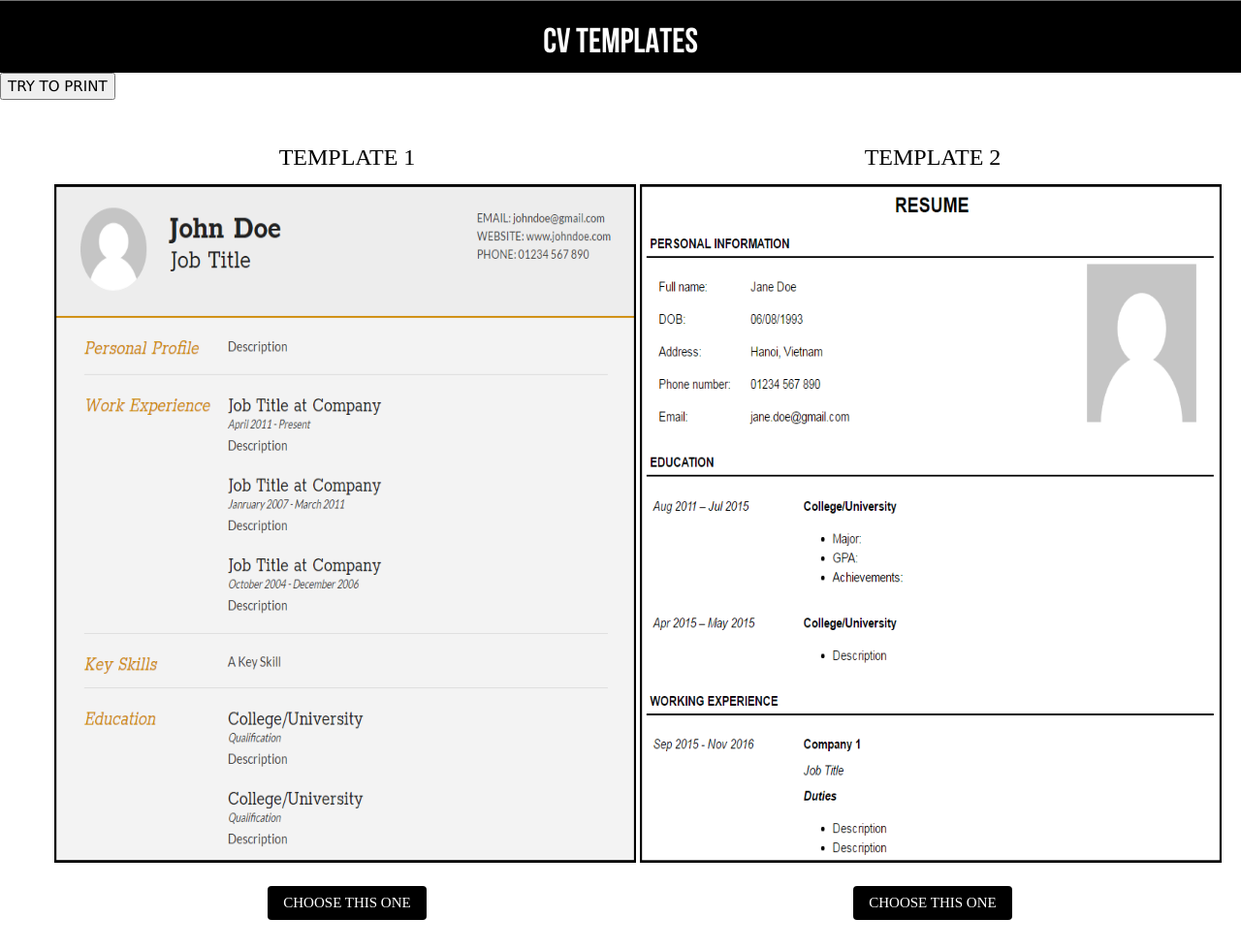
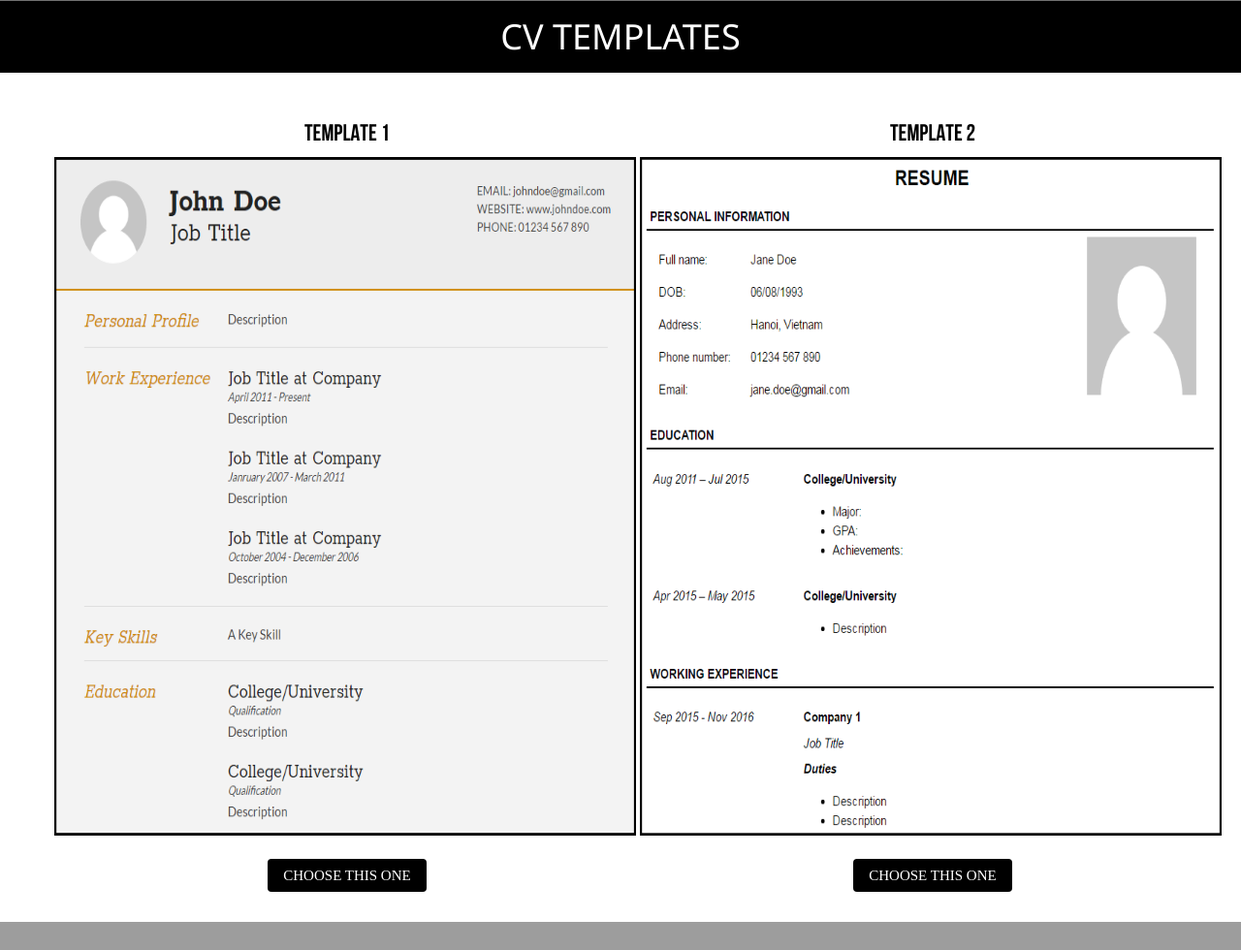
Before and after one commit to thaihaluong/CVfactory, a Flask app: page / in a window 1280 px wide. Shown: the part 812-1792 px from the top of the page at 97% size. After the commit the page ends 1763 px from the top, so only its background shows below. Run offline with Flask 2, Linux system fonts and the light colour scheme; some libraries are stand-ins or nearby versions.

Commit message:
Update cv_maker.html

```diff
--- a/templates/cv_maker.html
+++ b/templates/cv_maker.html
@@ -11,6 +11,9 @@
             font-family: 'utmbebas';
             src: url(../static/UTM_Bebas.ttf);
         }
+        @font-face{
+            font-family:'nbncommerce';
+            src: url(../static/NBNCommerce.otf);
         h1{
             font-family: 'utmbebas';
         }
@@ -87,13 +90,11 @@ function carousel() {
 
 </div>
 
-<a href="{{ url_for('printPDF') }}">
-    <button>TRY TO PRINT</button></a>
 <ul>
 
     <div class="w3-container w3-padding-16 w3-row">
     <div class="w3-half w3-border-black ">
-        <h3 id ="temp1" STYLE="font-family: 'UTM Bebas' " align="center">TEMPLATE 1</h3>
+        <h3 id ="temp1" STYLE="font-family: 'utmbebas' " align="center">TEMPLATE 1</h3>
         <img src="../static/Temp1.png" alt="Temp1" style="width:600px;height: 700px">
         <br/>
         <br/>
@@ -106,7 +107,7 @@ function carousel() {
 
     </div>
         <div class="w3-half w3-border-black">
-        <h3 STYLE="font-family: 'UTM Bebas'" align="center">TEMPLATE 2</h3>
+        <h3 STYLE="font-family: 'utmbebas'" align="center">TEMPLATE 2</h3>
 
             <img src="../static/Temp2.png" alt="Temp2" style="width:600px;height: 700px">
             <br/>
```
